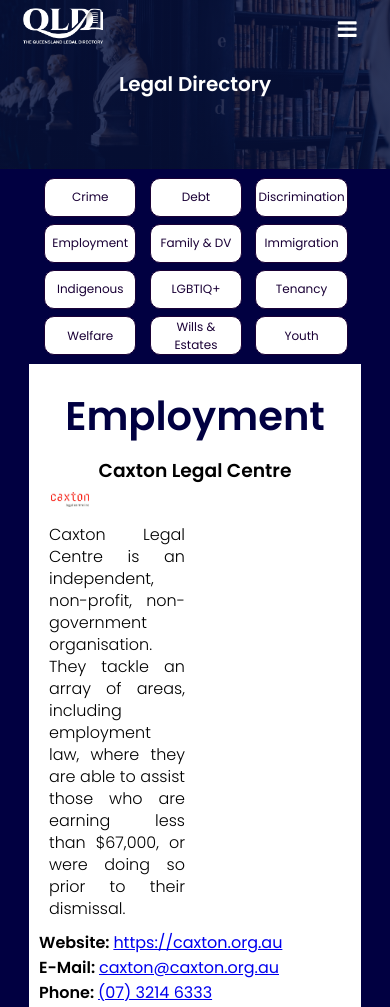
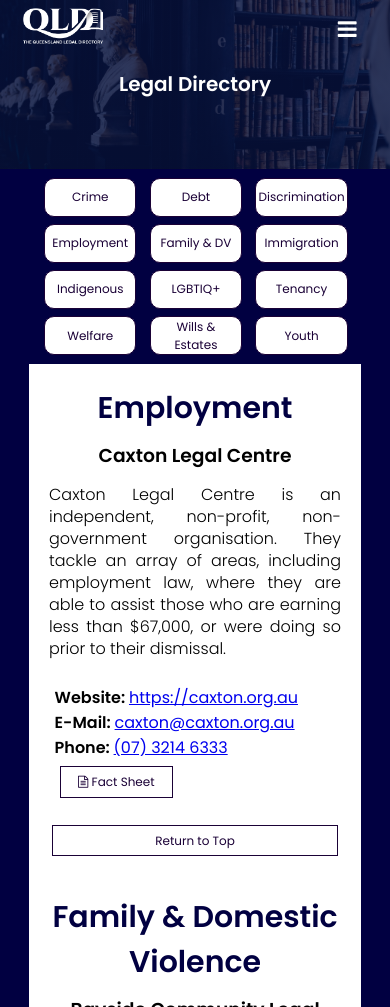
Before and after one commit to NicGodfrey/theQLD, a plain HTML site: page legalDirectory.html in a window 390 px wide. Shown: the top 1007 px of the page. Drawn offline with Linux system fonts and the light colour scheme.

Commit message:
mobile test4

```diff
--- a/style.css
+++ b/style.css
@@ -623,7 +623,7 @@
     border: 1px solid rgb(26, 1, 54);
     font-size: 16px;
     padding: 12px 34px;
-    margin: 2%;
+    margin: 0%;
     background: transparent;
     position: relative;
     text-align: center;
@@ -784,7 +784,7 @@
         text-align: center;
         cursor: pointer;
         transition: 0.5s;
-        width: 50%;
+        /*width: 50%;*/
         height: 2vh;
     }
     .FS-btn{
@@ -794,14 +794,50 @@
         border: 1px solid rgb(26, 1, 54);
         font-size: 12px;
         padding: 6px 17px;
-        margin: 2%;
+        margin: 0%;
         background: transparent;
         position: relative;
         text-align: center;
         cursor: pointer;
         transition: 0.5s;
+        align-self: center;
+        margin: 2%
+
 
     }
+
+    .directory-col-lnks{
+        text-align: left;
+        padding-right: 5px;
+        margin: 5%;
+    }
+
+    .directory-col-abt {
+        margin-right:1%;
+        width: 100%;
+    }
+
+    .directory-col-abt p{
+        text-align: justify;
+        color:black
+    }
+
+    .directory-col-img{
+        width: 0%;
+        height: 0;
+        text-align:center;
+        overflow: hidden;
+    }
+
+    .directory-col-img img{
+        object-fit: cover;
+        width: 60%;
+    }
+
+    .categoryH1{
+        font-size:30px;
+    }
+
 }
 
 @media(max-width: 1400px) and (min-width: 800px){
```
